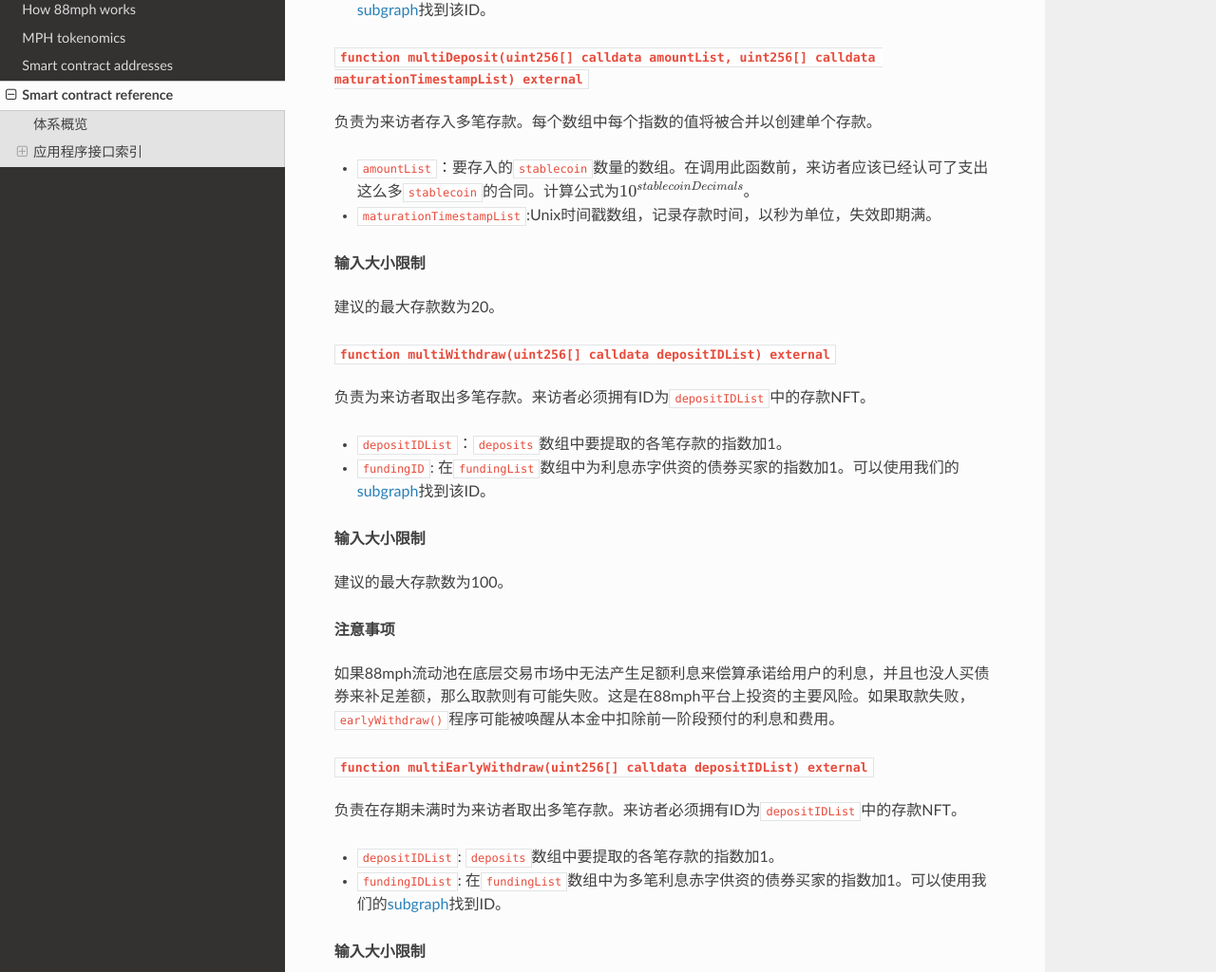
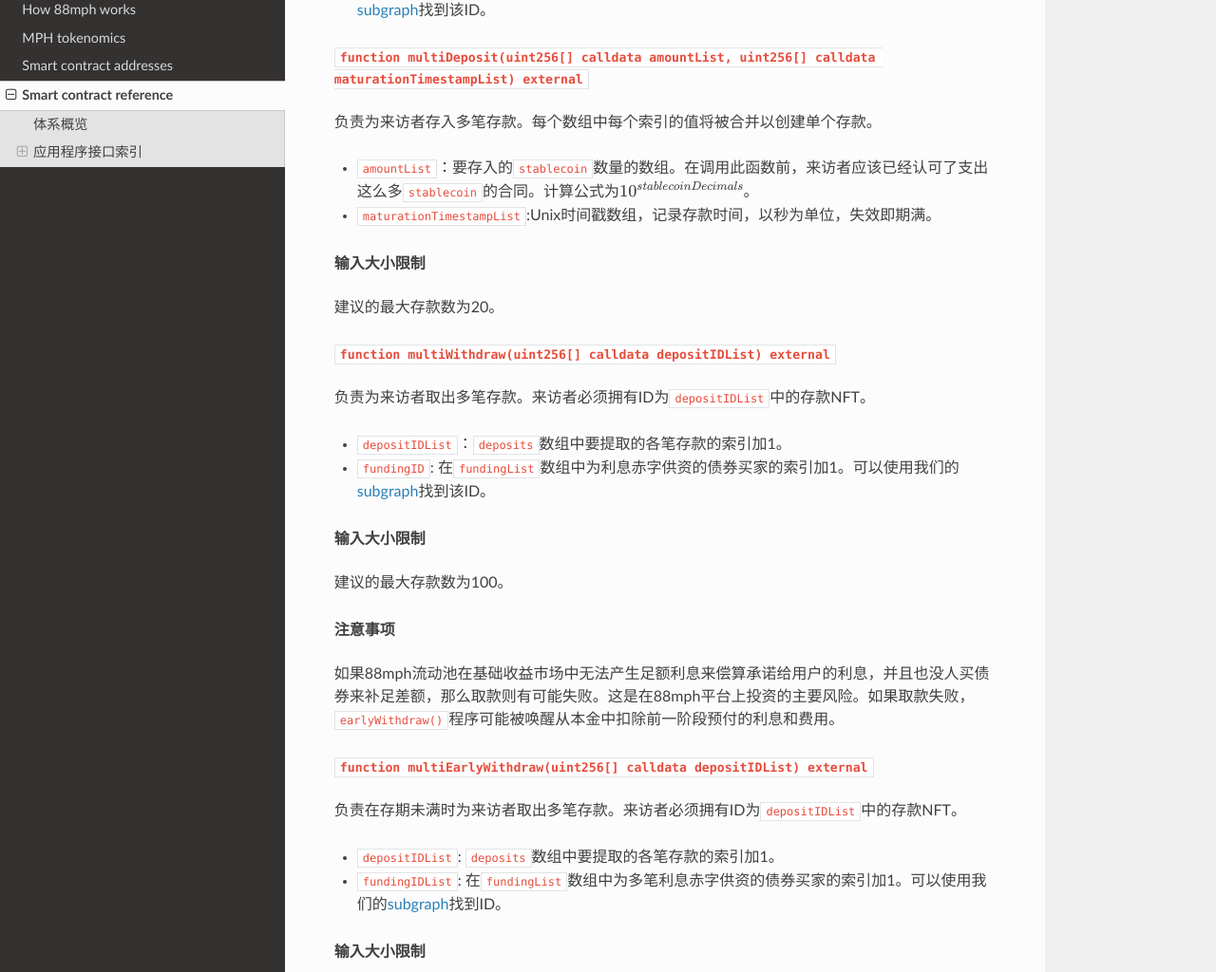
Before and after one commit to 88mphapp/docs, an MkDocs documentation site: the page built from docs/smartcontract.md, in a window 1280 px wide and 1400 px high, scrolled down 1362 px. Shown: the part 139-1163 px from the top of the window at 95% size. Built offline with MkDocs 1.6.1, drawn with Linux system fonts in a browser that asks for light colours; nearby versions of some CDN libraries; formulas are drawn with MathJax 3.

Commit message:
Update smartcontract.md

```diff
--- a/docs/smartcontract.md
+++ b/docs/smartcontract.md
@@ -52,7 +52,7 @@
 
 ##### `function multiDeposit(uint256[] calldata amountList, uint256[] calldata maturationTimestampList) external`
 
-负责为来访者存入多笔存款。每个数组中每个指数的值将被合并以创建单个存款。
+负责为来访者存入多笔存款。每个数组中每个索引的值将被合并以创建单个存款。
 
 - `amountList`：要存入的`stablecoin`数量的数组。在调用此函数前，来访者应该已经认可了支出这么多`stablecoin`的合同。计算公式为\(10^{stablecoinDecimals}\)。
 - `maturationTimestampList`:Unix时间戳数组，记录存款时间，以秒为单位，失效即期满。
@@ -65,8 +65,8 @@
 
 负责为来访者取出多笔存款。来访者必须拥有ID为`depositIDList`中的存款NFT。
 
-- `depositIDList`：`deposits`数组中要提取的各笔存款的指数加1。
-- `fundingID`: 在`fundingList`数组中为利息赤字供资的债券买家的指数加1。可以使用我们的[subgraph](https://thegraph.com/explorer/subgraph/bacon-labs/eighty-eight-mph)找到该ID。
+- `depositIDList`：`deposits`数组中要提取的各笔存款的索引加1。
+- `fundingID`: 在`fundingList`数组中为利息赤字供资的债券买家的索引加1。可以使用我们的[subgraph](https://thegraph.com/explorer/subgraph/bacon-labs/eighty-eight-mph)找到该ID。
 
 ###### 输入大小限制
 
@@ -74,14 +74,14 @@
 
 ###### 注意事项
 
-如果88mph流动池在底层交易市场中无法产生足额利息来偿算承诺给用户的利息，并且也没人买债券来补足差额，那么取款则有可能失败。这是在88mph平台上投资的主要风险。如果取款失败，`earlyWithdraw()`程序可能被唤醒从本金中扣除前一阶段预付的利息和费用。
+如果88mph流动池在基础收益市场中无法产生足额利息来偿算承诺给用户的利息，并且也没人买债券来补足差额，那么取款则有可能失败。这是在88mph平台上投资的主要风险。如果取款失败，`earlyWithdraw()`程序可能被唤醒从本金中扣除前一阶段预付的利息和费用。
 
 ##### `function multiEarlyWithdraw(uint256[] calldata depositIDList) external`
 
 负责在存期未满时为来访者取出多笔存款。来访者必须拥有ID为`depositIDList`中的存款NFT。
 
-- `depositIDList`: `deposits`数组中要提取的各笔存款的指数加1。
-- `fundingIDList`: 在`fundingList`数组中为多笔利息赤字供资的债券买家的指数加1。可以使用我们的[subgraph](https://thegraph.com/explorer/subgraph/bacon-labs/eighty-eight-mph)找到ID。
+- `depositIDList`: `deposits`数组中要提取的各笔存款的索引加1。
+- `fundingIDList`: 在`fundingList`数组中为多笔利息赤字供资的债券买家的索引加1。可以使用我们的[subgraph](https://thegraph.com/explorer/subgraph/bacon-labs/eighty-eight-mph)找到ID。
 
 ###### 输入大小限制
 
@@ -128,7 +128,7 @@
 
 ###### 输入值
 
-- `fundingID`：`fundingList`数组中的债券指数。
+- `fundingID`：`fundingList`数组中的债券索引。
 
 ###### 返回值
 
```
